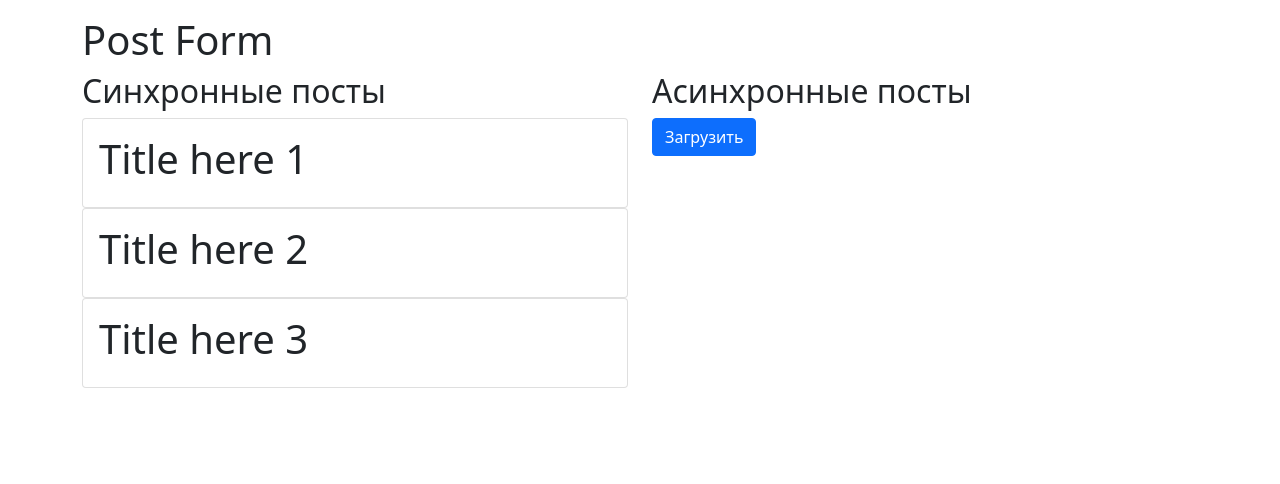
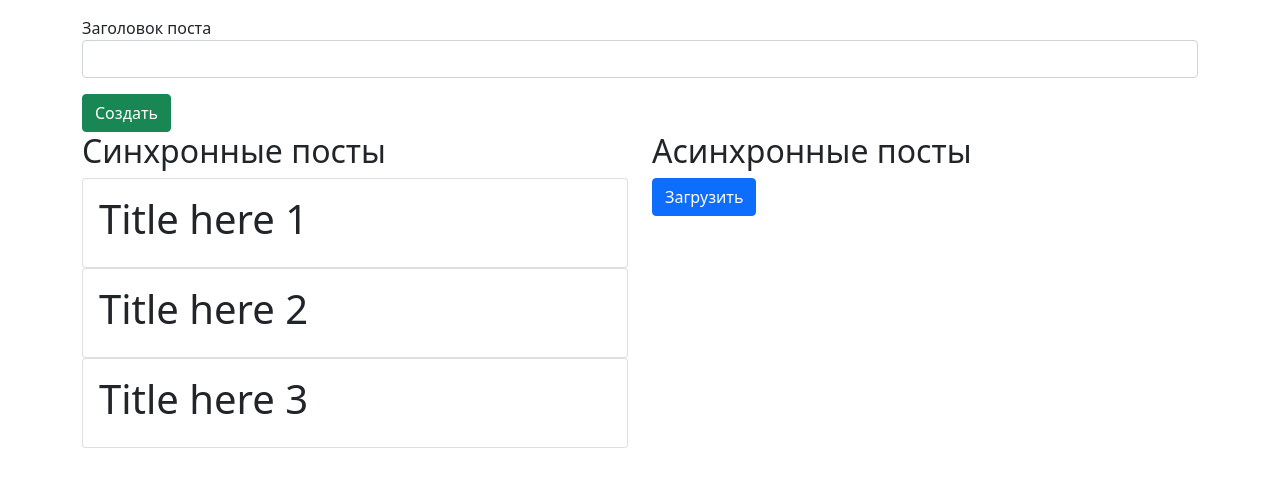
Before and after one commit to chernetskiy-ivan/React-Redux-Saga, a React (Create React App) app: page / in a window 1280 px wide. Shown: the top 484 px of the page. Built offline with nearby package versions, Linux system fonts and the light colour scheme.

Commit message:
created form

```diff
--- a/src/Components/PostForm.js
+++ b/src/Components/PostForm.js
@@ -7,11 +7,19 @@
         this.state = {}
     }
 
+    submitHandler = event => {
+        event.preventDefault()
+    }
+
     render() {
         return (
-            <div>
-                <h1>Post Form</h1>
-            </div>
+            <form onSubmit={this.submitHandler}>
+                <div className="mb-3">
+                    <label htmlFor='title'>Заголовок поста</label>
+                    <input type='text' className='form-control' id='title' />
+                </div>
+                <button className='btn btn-success' type='submit'>Создать</button>
+            </form>
         )
     }
 }
```
